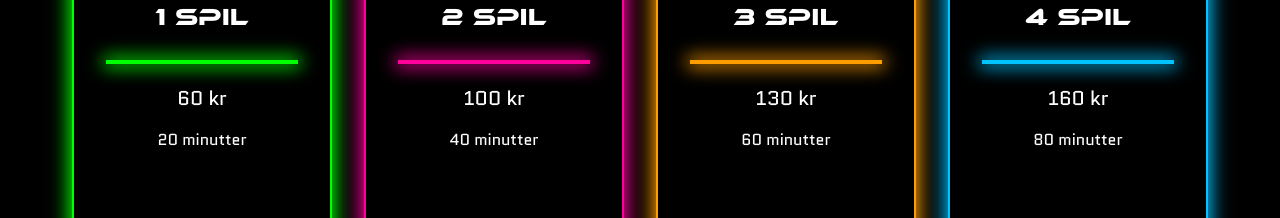
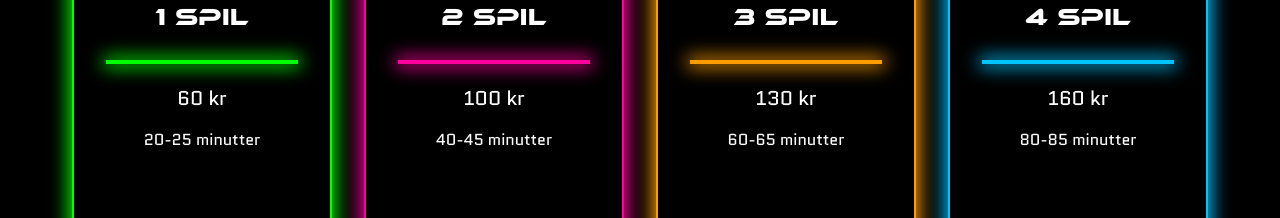
Before and after one commit to Matmil01/laser-game-center, a Nuxt app: page / in a window 1280 px wide. Shown: the part 1340-1558 px from the top of the page. Built offline with nearby package versions, Linux system fonts and the light colour scheme; no server answers; what v-calendar would draw is missing.

Commit message:
Update ThePriser.vue

```diff
--- a/components/ThePriser.vue
+++ b/components/ThePriser.vue
@@ -10,7 +10,7 @@
 
       <div class="flex-grow">
         <p class="text-white text-center text-xl mb-4">{{ formatted(1, locale) }}</p>
-        <p class="text-white text-center">20 {{ $t('common.minutes') }}</p>
+        <p class="text-white text-center">20-25 {{ $t('common.minutes') }}</p>
       </div>
 
       <p class="text-white text-xs text-center mt-8 opacity-70">{{ $t('priser.perPerson') }}<br>{{ $t('priser.includes') }}</p>
@@ -23,7 +23,7 @@
 
       <div class="flex-grow">
         <p class="text-white text-center text-xl mb-4">{{ formatted(2, locale) }}</p>
-        <p class="text-white text-center">40 {{ $t('common.minutes') }}</p>
+        <p class="text-white text-center">40-45 {{ $t('common.minutes') }}</p>
       </div>
 
       <p class="text-white text-xs text-center mt-8 opacity-70">{{ $t('priser.perPerson') }}<br>{{ $t('priser.includes') }}</p>
@@ -36,7 +36,7 @@
 
       <div class="flex-grow">
         <p class="text-white text-center text-xl mb-4">{{ formatted(3, locale) }}</p>
-        <p class="text-white text-center">60 {{ $t('common.minutes') }}</p>
+        <p class="text-white text-center">60-65 {{ $t('common.minutes') }}</p>
       </div>
 
       <p class="text-white text-xs text-center mt-8 opacity-70">{{ $t('priser.perPerson') }}<br>{{ $t('priser.includes') }}</p>
@@ -49,7 +49,7 @@
 
       <div class="flex-grow">
         <p class="text-white text-center text-xl mb-4">{{ formatted(4, locale) }}</p>
-        <p class="text-white text-center">80 {{ $t('common.minutes') }}</p>
+        <p class="text-white text-center">80-85 {{ $t('common.minutes') }}</p>
       </div>
 
       <p class="text-white text-xs text-center mt-8 opacity-70">{{ $t('priser.perPerson') }}<br>{{ $t('priser.includes') }}</p>
```
